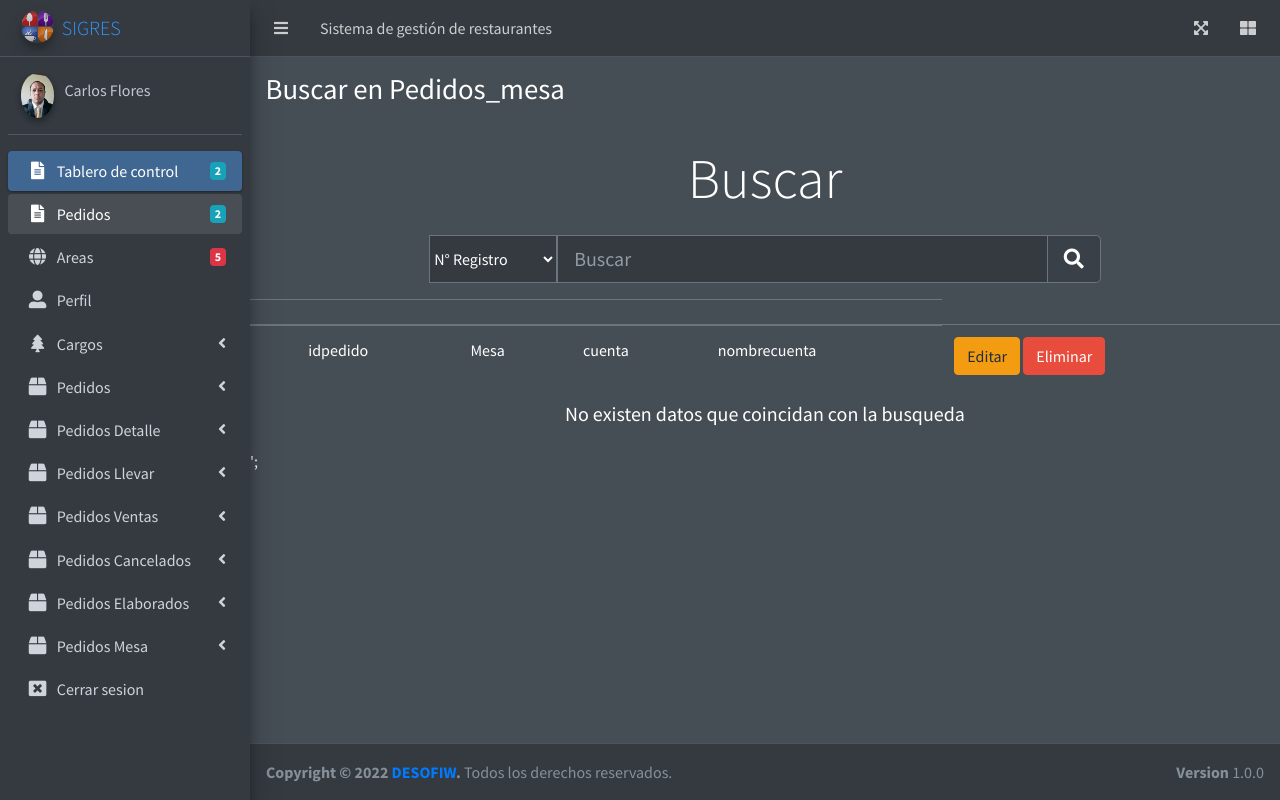
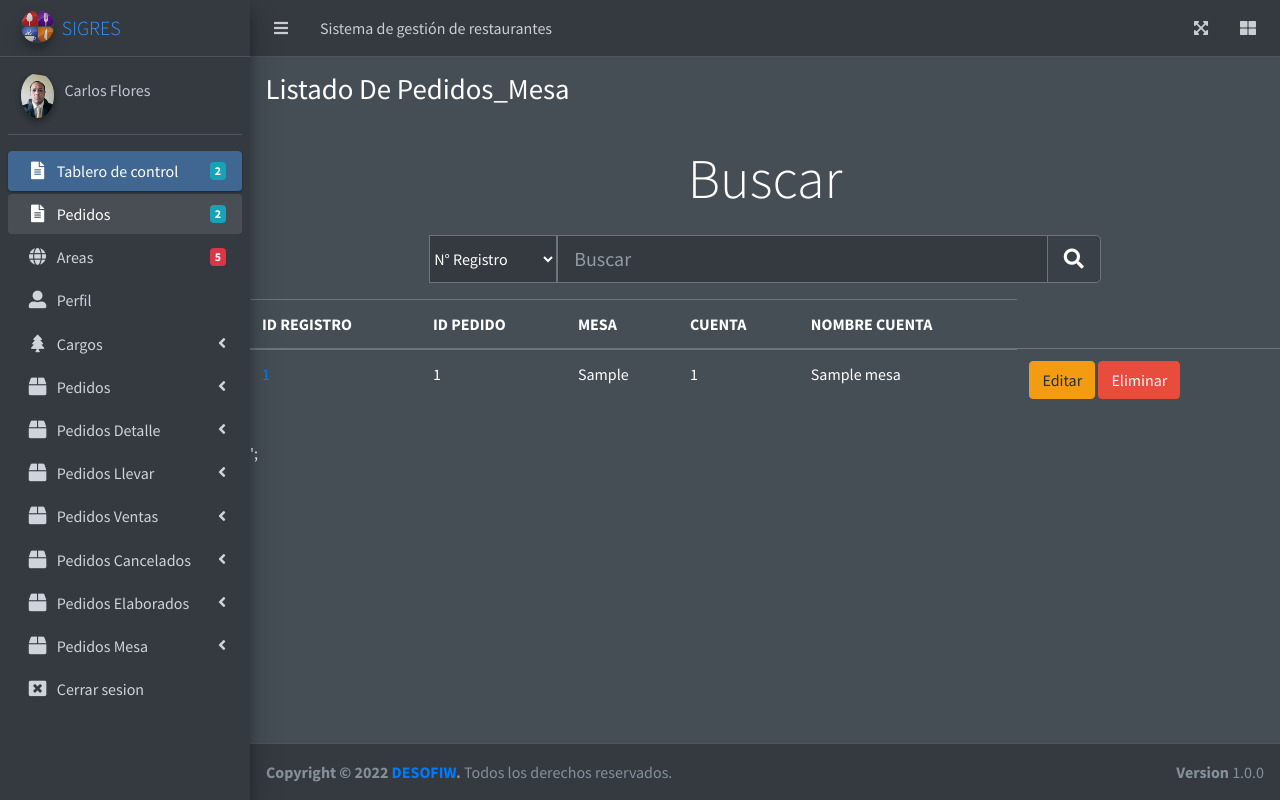
Before and after one commit to jtaboracastejon/PW3P-Modulo-Pedidos, a Node server app: page /app/pedidos_mesa/buscar in a window 1280 px wide. Run offline with Node 20, Linux system fonts and the light colour scheme; tables that the repository leaves empty hold one stand-in row (values such as "Sample post"); some libraries are stand-ins or nearby versions.

Commit message:
Eliminar y buscar ya son funcionales en la vista de tabla pedidos_mesa

```diff
--- a/src/controladores/controladorPedidos_mesa.js
+++ b/src/controladores/controladorPedidos_mesa.js
@@ -3,6 +3,7 @@
 const { text } = require('express');
 const modelosMesa = require('../modelos/modeloMesas_x_area');
 const modeloPedido = require('../modelos/modeloPedidos');
+const {QueryTypes, Op} = require('sequelize');
 
 //const { transformAuthInfo } = require('passport');
 
@@ -52,6 +53,8 @@
 
 }
 
+
+/*
 exports.buscar = async (req, res) =>{
     const pedidos_mesa = await Pedidos_mesa.findAll({
 
@@ -64,6 +67,9 @@
 
     });
 }
+*/
+
+
 
 
 exports.Guardar = async (req, res) =>{
@@ -165,18 +171,22 @@
     }
     else{
         //texto="";
-        const {idregistro} = req.query;
+        const {id} = req.query;         /*idregistro*/
     try {
 
         var buscarPedidos_mesa =  await  Pedidos_mesa.findOne({
             where: {
-                idregistro: idregistro
+                idregistro: id /*idregistro*/
             }
         });
-        if(buscarPedidos_mesa){
+        if(!buscarPedidos_mesa){
+
+                texto = "No se ha encontrado el registro del pedido"
+        }
+        else{
             await Pedidos_mesa.destroy({
                 where :
-                {   idregistro:idregistro
+                {   idregistro:id   /*idregistro */
                 }
                 })
                 .then((data) => {
@@ -187,10 +197,6 @@
                     texto="Error al eliminar";
                 });
         }
-        else{
-            texto = "No se ha encontrado el registro del pedido"
-        }
-
     } catch (error) {
         console.log(error);
         texto="Error al actualizar en la base de datos";
@@ -256,3 +262,96 @@
         });
     }
 }
+
+exports.buscar = async (req, res) => {
+    const filtro = req.query.filtro;
+    const buscar = req.query.buscar;
+    let lista=[];
+    try {
+        if(filtro === undefined || buscar === undefined){
+            lista = await Pedidos_mesa.findAll({
+                include: {
+                    model: modelosMesa,
+                    attributes: ['Mesa']
+                },
+            raw: true,
+            });//con el findall le indicamos que busque todos los datos
+            //console.log(lista);
+        }
+
+        else if(filtro =='idregistro'){
+            lista = await Pedidos_mesa.findAll({
+                where: {
+                    idregistro: {
+                        [Op.like]: '%'+buscar+'%'
+                    }
+                },
+                include: {
+                    model: modelosMesa,
+                    attributes: ['Mesa']
+                },
+            raw: true,
+            });//con el findall le indicamos que busque todos los datos
+            //console.log(lista);
+        }
+
+        else if(filtro =='cuenta'){
+            lista = await Pedidos_mesa.findAll({
+                where: {
+                    cuenta: {
+                        [Op.like]: '%'+buscar+'%'
+                    }
+                },
+                include: {
+                    model: modelosMesa,
+                    attributes: ['Mesa']
+                },
+            raw: true,
+            });//con el findall le indicamos que busque todos los datos
+            //console.log(lista);
+        }
+        else if(filtro =='nombrecuenta'){
+            lista = await Pedidos_mesa.findAll({
+                where: {
+                    nombrecuenta: {
+                        [Op.like]: '%'+buscar+'%'
+                    }
+                },
+                include: {
+                    model: modelosMesa,
+                    attributes: ['Mesa']
+                },
+            raw: true,
+            });//con el findall le indicamos que busque todos los datos
+            //console.log(lista);
+        }
+        else {
+            lista = await  Pedidos_mesa.findAll({
+                include: {
+                    model: modelosMesa,
+                    where: {
+                        Mesa: {
+                            [Op.like]: '%'+buscar+'%'
+                        }
+                    },
+
+                    attributes: ['Mesa']
+                },
+            raw: true,
+            });
+
+
+        }
+
+
+    } catch (error) {
+
+        res.json(error);
+    }
+
+    res.render("Pedidos_mesaBuscar",{
+        titulo: 'Listado De Pedidos_Mesa',
+        lista
+    });
+
+}
--- a/src/rutas/rutasPedidos_mesa.js
+++ b/src/rutas/rutasPedidos_mesa.js
@@ -22,7 +22,7 @@
 controladorPedidos_mesa.Modificar);
 
 rutas.delete('/eliminar',
-query('idregistro')
+query('id')
 .notEmpty().withMessage('El ID del pedido no puede estar vacio'),
 controladorPedidos_mesa.Eliminar);
 
--- a/src/views/Pedidos_mesa/Pedidos_mesaBuscar.handlebars
+++ b/src/views/Pedidos_mesa/Pedidos_mesaBuscar.handlebars
@@ -1,4 +1,4 @@
-<div class="wrapper">
+    <div class="wrapper">
 
     <!-- Main content -->
 
@@ -12,19 +12,19 @@
         <div class="container-fluid">
             <div class="row">
                 <div class="col-md-8 offset-md-2">
-                    <form action="/pedidosmesa/buscar" method="post">
+                    <form action="" method="">
                         <div class="input-group input-group-lg">
                             <select class="" id="filtro" name="filtro">
-                                <option value="pedidos_mesa.idregistro">N° Registro</option>
-                                <option value="pedidos_mesa.idpedido">N° pedido</option>
-                                <option value="mesas_x_area.Mesa">Mesa</option>
-                                <option value="pedidos_mesa.cuenta">Cuenta</option>
-                                <option value="pedidos_mesa.nombrecuenta">Nombre Cuenta</option>
+                                <option value="idregistro">N° Registro</option>
+                                <option value="idpedido">N° pedido</option>
+                                <option value="Mesa">Mesa</option>
+                                <option value="cuenta">Cuenta</option>
+                                <option value="nombrecuenta">Nombre Cuenta</option>
                             </select>
-                            <input type="search" id="buscar" name="buscar" class="form-control form-control-lg"
+                            <input type="text" id="buscar" name="buscar" class="form-control form-control-lg"
                                 placeholder="Buscar" value="">
                             <div class="input-group-append">
-                                <button type="submit" class="btn btn-lg btn-default">
+                                <button type="button" class="btn btn-lg btn-default btnbuscar">
                                     <i class="fa fa-search"></i>
                                 </button>
                             </div>
@@ -38,30 +38,31 @@
                     <table class="table m-0">
                         <thead>
                             <tr>
-                                <th></th>
-                                <th></th>
-                                <th></th>
-                                <th></th>
-                                <th></th>
+                                <th>ID REGISTRO</th>
+                                <th>ID PEDIDO</th>
+                                <th>MESA</th>
+                                <th>CUENTA</th>
+                                <th>NOMBRE CUENTA</th>
                                 <!-- <th>ESTADO</th> -->
                             </tr>
                         </thead>
                         <tbody>
 
-
+                        {{#each lista}}
                             <tr>
-                                <td><a href="/pedidosmesa/buscarId?id="></a></td>
-                                <td>idpedido</td>
-                                <td>Mesa</td>
-                                <td>cuenta</td>
-                                <td>nombrecuenta</td>
+                                <td><a href="/pedidos_mesa/buscarId?id={{idregistro}}">{{idregistro}}</a></td>
+                                <td>{{idpedido}}</td>
+                                <td>{{'mesas_x_area.Mesa'}}</td>
+                                <td>{{cuenta}}</td>
+                                <td>{{nombrecuenta}}</td>
                                 <td>
-                                    <a class="btn btn-warning" href="/pedidosmesa/buscarId?id=">Editar</a>
-                                    <a class="btn btn-danger" onclick="return confirm('Estas seguro de eliminar?')"
-                                        href="/pedidosmesa/eliminar?id=">Eliminar</a>
+                                    <a class="btn btn-warning" href="/app/pedidos_mesa/buscarId?id={{idregistro}}">Editar</a>
+                                   <!-- <a class="btn btn-warning" href="/pedidosmesa/buscarId?id=">Editar</a> -->
+                                    <a class="btn btn-danger" onclick="pedidosEliminar({{idregistro}})" href="javascript:void(0)" id="{{idregistro}}">Eliminar</a>
                                 </td>
                             </tr>
 
+                        {{/each}}
 
                         </tbody>
                     </table>
@@ -73,8 +74,8 @@
 
     <section class="content-header">
         <div class="container-fluid">
-            <h5 class="text-center display">No existen datos que coincidan con la busqueda</h5>
-        </div>
+           <!-- <h5 class="text-center display">No existen datos que coincidan con la busqueda</h5> -->
+         </div>
     </section>';
 
 
@@ -84,3 +85,45 @@
     <!-- /.content -->
 
     <!-- Aqui agregar script adicionales -->
+
+      <script type="text/javascript">
+
+  function pedidosEliminar(id) {
+      var url = "/app/pedidos_mesa/eliminar?id=" + id;
+      $.ajax({
+        type: 'DELETE',
+        url: url,
+        success: function (data, status) {
+          if (status == 'success') {
+            alert("Data: " + data + "\nStatus: " + status);
+            window.location.replace("listar");
+          } else {
+            alert("Data: " + data + "\nStatus: " + status);
+            console.log("Error"+ data.message);
+          }
+        },
+        error: function (data) {
+          console.log(data.message);
+          console.log(data);
+          alert('Error al Eliminar el pedido');
+
+        }
+      });
+    };
+
+
+
+     document.addEventListener('DOMContentLoaded', function () {
+        console.log(window.location.href)
+        if (window.location.href == "http://localhost:3011/app/pedidos_mesa/buscar?filtro=idregistro&buscar=") {
+            window.location.href = '/app/pedidos_mesa/buscar';
+        }
+        $('.btnbuscar').click(function () {
+            var filtro = $('#filtro').val();
+            var buscar = $('#buscar').val();
+            var url = '/app/pedidos_mesa/buscar?filtro=' + filtro + '&buscar=' + buscar;
+            //alert(url);
+            window.location.href = url;
+        });
+    });
+</script>
```
Also changed, not shown: src/views/Pedidos_mesa/Pedidos_mesaIndex.handlebars (+34 -3 lines).
